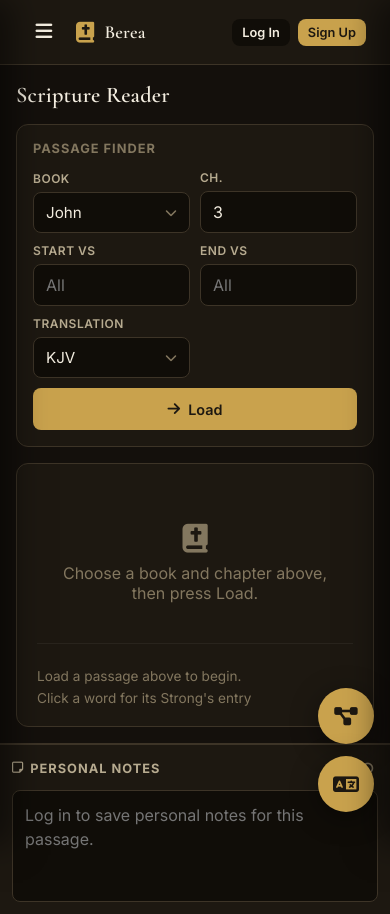
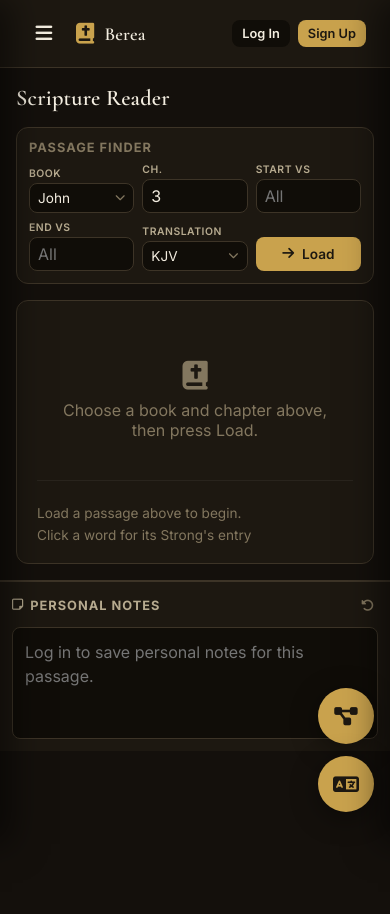
Before and after one commit to vbello-tech/berea_FE, a Vue app: page / in a window 390 px wide. After the commit the page ends 844 px from the top, so only its background shows below. Built offline with nearby package versions, Linux system fonts and the light colour scheme.

Commit message:
fix: somethings

```diff
--- a/src/components/AppHeader.vue
+++ b/src/components/AppHeader.vue
@@ -39,7 +39,8 @@ const store = useAppStore();
   display: flex;
   align-items: center;
   justify-content: space-between;
-  min-height: 60px;
+  height: 68px;
+  --header-height: 68px;
   position: sticky;
   top: 0;
   z-index: 150;
--- a/src/components/PassageFinder.vue
+++ b/src/components/PassageFinder.vue
@@ -318,6 +318,9 @@ function submit() {
   border: 1px solid var(--border-color);
   border-radius: var(--radius-lg);
   padding: 20px;
+  position: sticky;
+  top: 0;
+  z-index: 5;
 }
 
 .finder-title {
@@ -369,6 +372,11 @@ function submit() {
 }
 
 /* --- Combobox (shared visual style: book + translation) --- */
+
+.book-combobox .combobox-list {
+  width: 300px;
+  max-width: 90vw;
+}
 
 .combobox-wrap {
   position: relative;
@@ -501,22 +509,65 @@ function submit() {
   .controls-grid {
     grid-template-columns: repeat(3, 1fr);
   }
+
+  .passage-finder {
+    top: var(--header-height, 68px);
+  }
 }
 
 @media (max-width: 560px) {
   .passage-finder {
-    padding: 16px;
+    padding: 12px;
+  }
+
+  .finder-title {
+    margin-bottom: 8px;
   }
 
   .controls-grid {
-    grid-template-columns: repeat(2, 1fr);
-    gap: 10px;
+    display: grid;
+    grid-template-columns: repeat(3, 1fr);
+    gap: 8px;
+    align-items: end;
+  }
+
+  .input-group {
+    gap: 3px;
+    min-width: 0; /* lets a grid item shrink below its content's natural width */
+  }
+
+  .input-group label {
+    font-size: 0.65rem;
+    white-space: nowrap;
+  }
+
+  .input-control {
+    padding: 6px 8px;
+    font-size: 0.85rem;
+  }
+
+  .combobox-trigger span {
+    overflow: hidden;
+    text-overflow: ellipsis;
+    white-space: nowrap;
+  }
+
+  .combobox-caret {
+    font-size: 0.65rem;
+    flex-shrink: 0;
+  }
+
+  .combobox-list {
+    max-height: 320px;
+    min-width: 140px;
   }
 
   .btn-fetch {
-    grid-column: 1 / -1;
+    height: 34px;
+    padding: 6px 8px;
+    font-size: 0.85rem;
     justify-content: center;
-    width: 100%;
   }
 }
+
 </style>
--- a/src/components/ScriptureReader.vue
+++ b/src/components/ScriptureReader.vue
@@ -43,7 +43,7 @@ const store = useAppStore();
 
 <style scoped>
 .reader-panel {
-  padding: 24px 32px;
+  padding: 0 32px 24px; /* top padding removed */
   overflow-y: auto;
   overflow-anchor: none;
   overscroll-behavior: contain;
@@ -54,6 +54,7 @@ const store = useAppStore();
 }
 
 .section-header {
+  margin-top: 24px; /* replaces the padding-top that used to provide this */
   display: flex;
   align-items: center;
   justify-content: space-between;
@@ -120,9 +121,13 @@ const store = useAppStore();
 
 @media (max-width: 560px) {
   .reader-panel {
-    padding: 16px;
+    padding: 0 16px 16px;
     gap: 16px;
     overflow-y: visible;
+  }
+
+  .section-header {
+    margin-top: 16px;
   }
 
   .passage-display {
```
